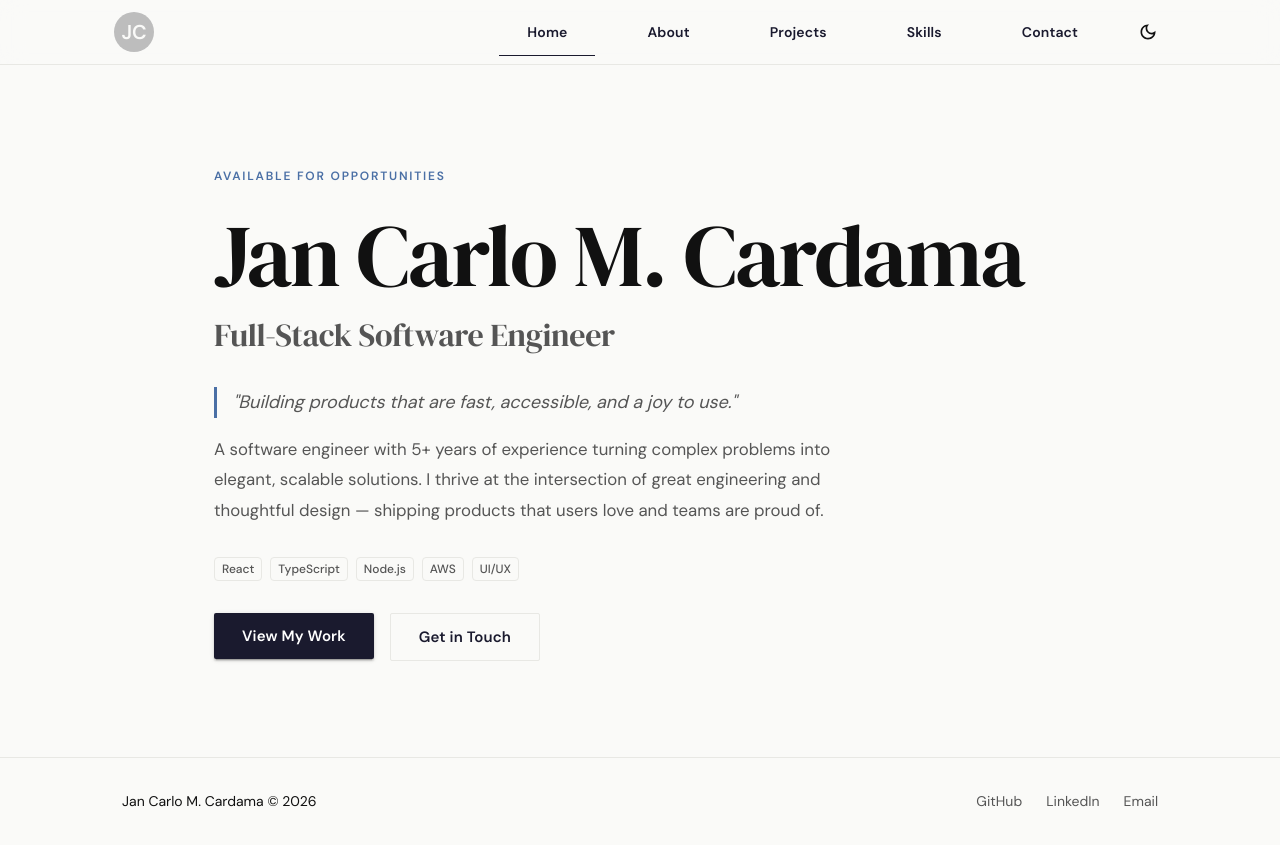
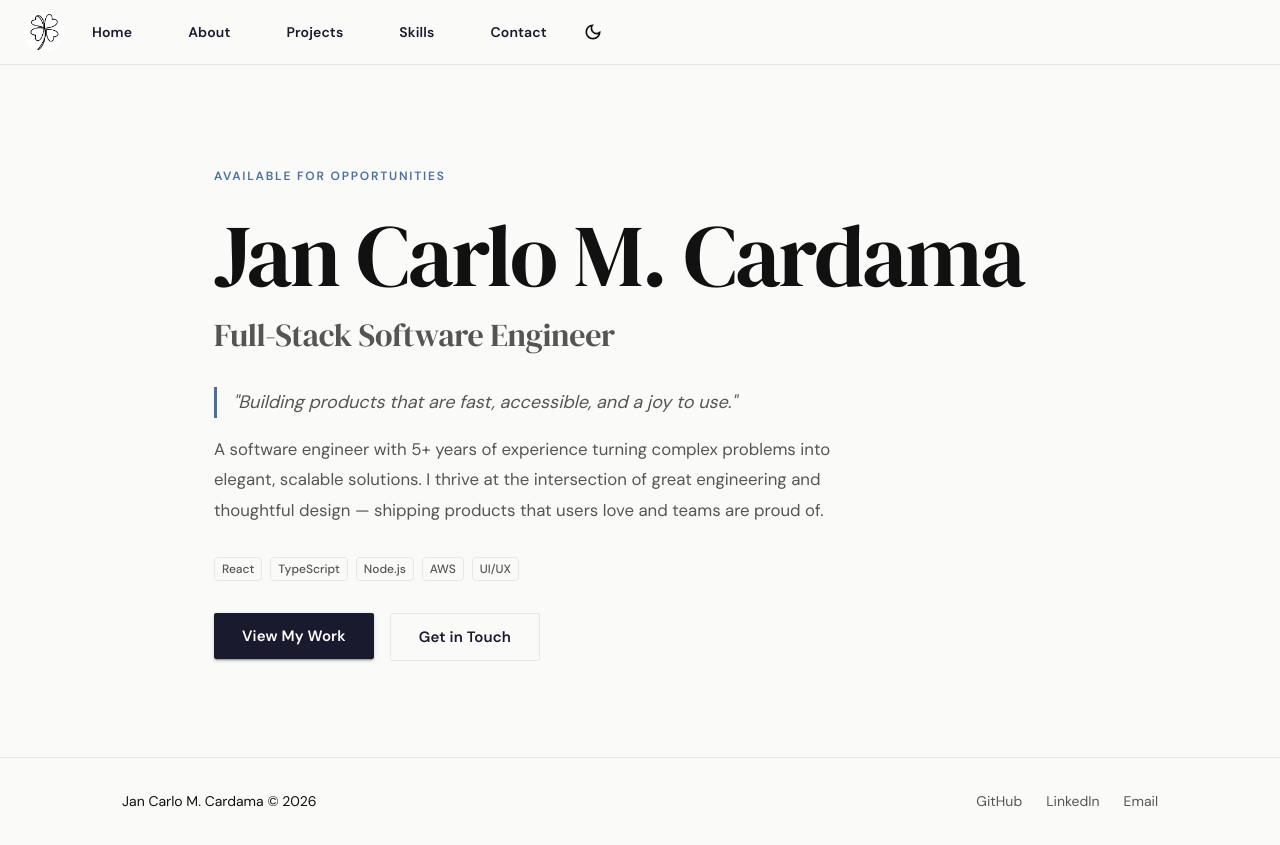
Before and after one commit to jcmcardama/my-portfolio, a React (Vite) app: page / in a window 1280 px wide. Built offline with nearby package versions, Linux system fonts and the light colour scheme.

Commit message:
update logo

```diff
--- a/index.html
+++ b/index.html
@@ -2,7 +2,7 @@
 <html lang="en">
   <head>
     <meta charset="UTF-8" />
-    <link rel="icon" type="image/svg+xml" href="./src/app/assets/carlo_logo.png" />
+    <link rel="icon" type="image/svg+xml" href="./src/app/assets/clover_dp.jpg" />
     <meta name="viewport" content="width=device-width, initial-scale=1.0" />
     <title>Carlo Cardama</title>
   </head>
--- a/src/app/components/Navbar.tsx
+++ b/src/app/components/Navbar.tsx
@@ -9,9 +9,8 @@ import MenuIcon  from '@mui/icons-material/Menu';
 import CloseIcon from '@mui/icons-material/Close';
 import { NavLink, useLocation } from 'react-router-dom';
 import ThemeToggle from './ThemeToggle';
-import '../styles/components/Navbar.scss';
 import { NAV_ITEMS } from '../utils/constants';
-// import carloLogo from '../assets/carlo_logo.png';
+import cloverLogo from '../assets/clover_dp.jpg';
 
 export default function Navbar() {
   const theme   = useTheme();
@@ -36,8 +35,7 @@ export default function Navbar() {
             to="/"
             variant="h6"
           >
-            <Avatar className="navbar-avatar">JC</Avatar>
-            {/* <Avatar alt="JCMC logo" src={carloLogo} /> */}
+            <Avatar alt="CloveR logo" src={cloverLogo} />
           </Typography>
 
           {/* Desktop Nav */}
```
Also changed, not shown: src/app/assets/carlo_logo.png (deleted), src/app/assets/clover_dp.jpg (added).
